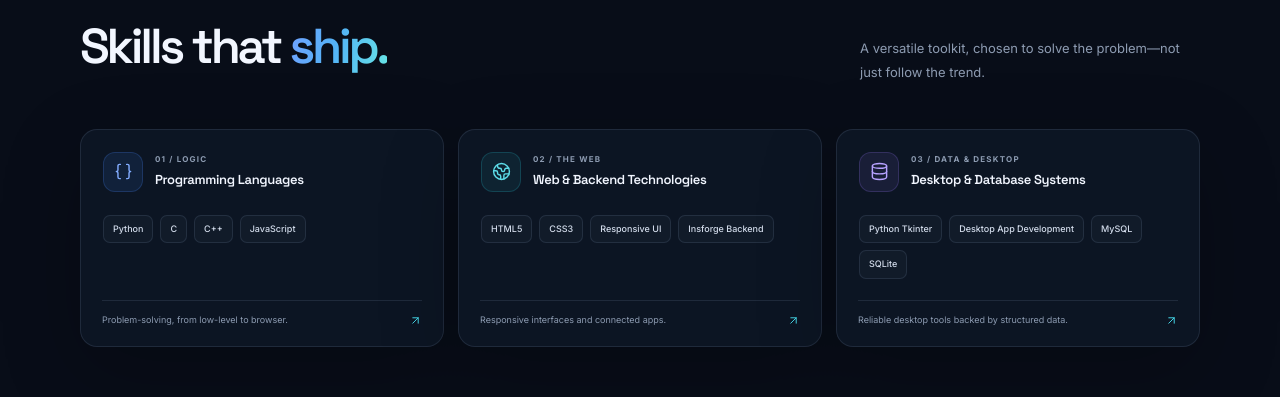
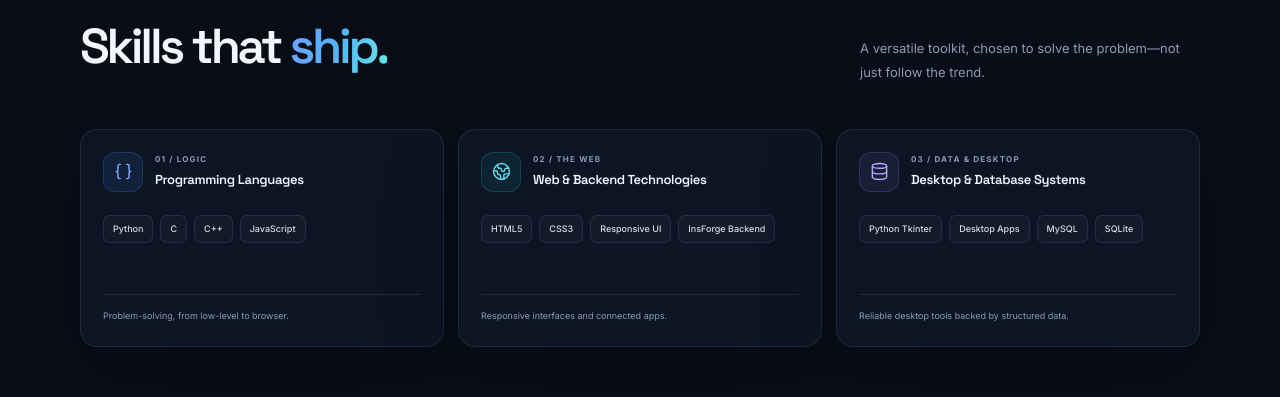
Before and after one commit to madnanch/madnanch.github.io, a plain HTML site: page index.html in a window 1280 px wide. Shown: the part 1744-2141 px from the top of the page. Drawn offline with nearby package versions, Linux system fonts and the light colour scheme.

Commit message:
Polish My Toolkit cards, remove misleading arrows, and fix Skills scroll-spy

```diff
--- a/index.html
+++ b/index.html
@@ -159,17 +159,17 @@
         <article class="skill-card reveal">
           <div class="skill-heading"><span class="skill-icon icon-blue"><i data-lucide="braces" aria-hidden="true"></i></span><div><span class="card-kicker">01 / LOGIC</span><h3>Programming Languages</h3></div></div>
           <div class="skill-tags"><span>Python</span><span>C</span><span>C++</span><span>JavaScript</span></div>
-          <div class="skill-bottom"><span>Problem-solving, from low-level to browser.</span><i data-lucide="arrow-up-right" aria-hidden="true"></i></div>
+          <div class="skill-bottom"><span>Problem-solving, from low-level to browser.</span></div>
         </article>
         <article class="skill-card reveal">
           <div class="skill-heading"><span class="skill-icon icon-cyan"><i data-lucide="globe-2" aria-hidden="true"></i></span><div><span class="card-kicker">02 / THE WEB</span><h3>Web &amp; Backend Technologies</h3></div></div>
-          <div class="skill-tags"><span>HTML5</span><span>CSS3</span><span>Responsive UI</span><span>Insforge Backend</span></div>
-          <div class="skill-bottom"><span>Responsive interfaces and connected apps.</span><i data-lucide="arrow-up-right" aria-hidden="true"></i></div>
+          <div class="skill-tags"><span>HTML5</span><span>CSS3</span><span>Responsive UI</span><span>InsForge Backend</span></div>
+          <div class="skill-bottom"><span>Responsive interfaces and connected apps.</span></div>
         </article>
         <article class="skill-card reveal">
           <div class="skill-heading"><span class="skill-icon icon-violet"><i data-lucide="database" aria-hidden="true"></i></span><div><span class="card-kicker">03 / DATA &amp; DESKTOP</span><h3>Desktop &amp; Database Systems</h3></div></div>
-          <div class="skill-tags"><span>Python Tkinter</span><span>Desktop App Development</span><span>MySQL</span><span>SQLite</span></div>
-          <div class="skill-bottom"><span>Reliable desktop tools backed by structured data.</span><i data-lucide="arrow-up-right" aria-hidden="true"></i></div>
+          <div class="skill-tags"><span>Python Tkinter</span><span>Desktop Apps</span><span>MySQL</span><span>SQLite</span></div>
+          <div class="skill-bottom"><span>Reliable desktop tools backed by structured data.</span></div>
         </article>
       </div>
     </section>
--- a/script.js
+++ b/script.js
@@ -64,7 +64,7 @@ if ("IntersectionObserver" in window) {
         else link.removeAttribute("aria-current");
       });
     });
-  }, { rootMargin: "-30% 0px -55% 0px", threshold: 0 });
+  }, { rootMargin: "-15% 0px -70% 0px", threshold: 0 });
 
   sections.forEach((section) => sectionObserver.observe(section));
 
--- a/styles.css
+++ b/styles.css
@@ -220,7 +220,7 @@ h1, h2, h3 { font-family: "Space Grotesk", sans-serif; }
 .deployed-watermark { position: absolute; right: -13px; bottom: -19px; width: 130px; height: 130px; color: rgba(70, 181, 206, .1); stroke-width: .8; }
 
 .skills-grid { display: grid; grid-template-columns: repeat(3, 1fr); gap: 14px; }
-.skill-card { min-height: 218px; padding: 22px; transition: transform .25s ease, border-color .25s ease, background .25s ease; }
+.skill-card { min-height: 218px; display: flex; flex-direction: column; padding: 22px; transition: transform .25s ease, border-color .25s ease, background .25s ease; }
 .skill-heading { display: flex; align-items: center; gap: 12px; margin-bottom: 23px; }
 .skill-icon { width: 40px; height: 40px; display: grid; flex: 0 0 40px; place-items: center; border: 1px solid; border-radius: 12px; }
 .skill-icon svg { width: 19px; height: 19px; }
@@ -231,7 +231,7 @@ h1, h2, h3 { font-family: "Space Grotesk", sans-serif; }
 .skill-heading h3 { margin: 0; font-size: 13px; font-weight: 600; letter-spacing: -.025em; }
 .skill-tags, .project-tags { display: flex; flex-wrap: wrap; gap: 7px; }
 .skill-tags span, .project-tags span { padding: 6px 9px; border: 1px solid var(--line); border-radius: 7px; background: rgba(130, 154, 189, .045); color: var(--text-soft); font-size: 9px; font-weight: 500; }
-.skill-bottom { position: absolute; right: 21px; bottom: 18px; left: 21px; display: flex; align-items: center; justify-content: space-between; gap: 10px; padding-top: 12px; border-top: 1px solid var(--line); color: var(--muted); font-size: 9px; }
+.skill-bottom { display: flex; align-items: center; justify-content: space-between; gap: 10px; margin-top: auto; padding-top: 14px; border-top: 1px solid var(--line); color: var(--muted); font-size: 9px; }
 .skill-bottom svg { width: 13px; height: 13px; color: var(--cyan); }
 
 .projects-section { padding-bottom: 4px; }
```
